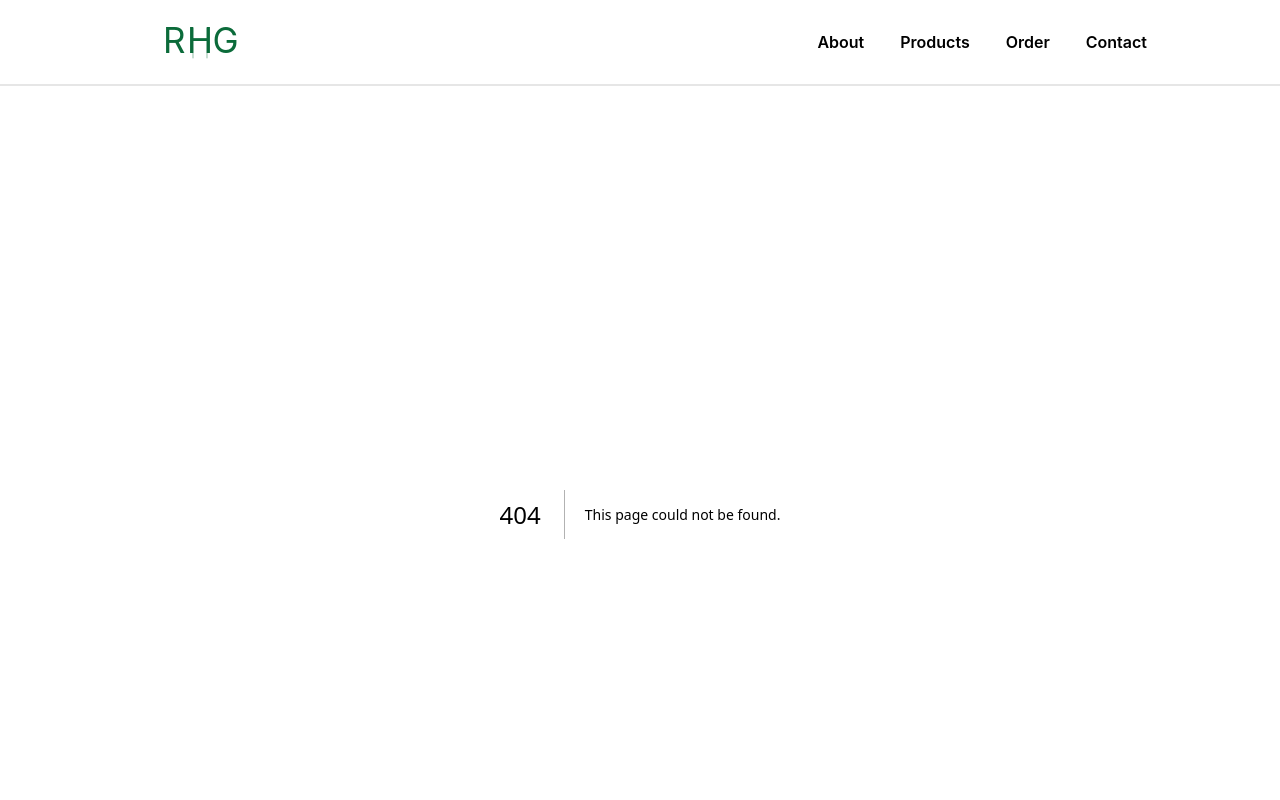
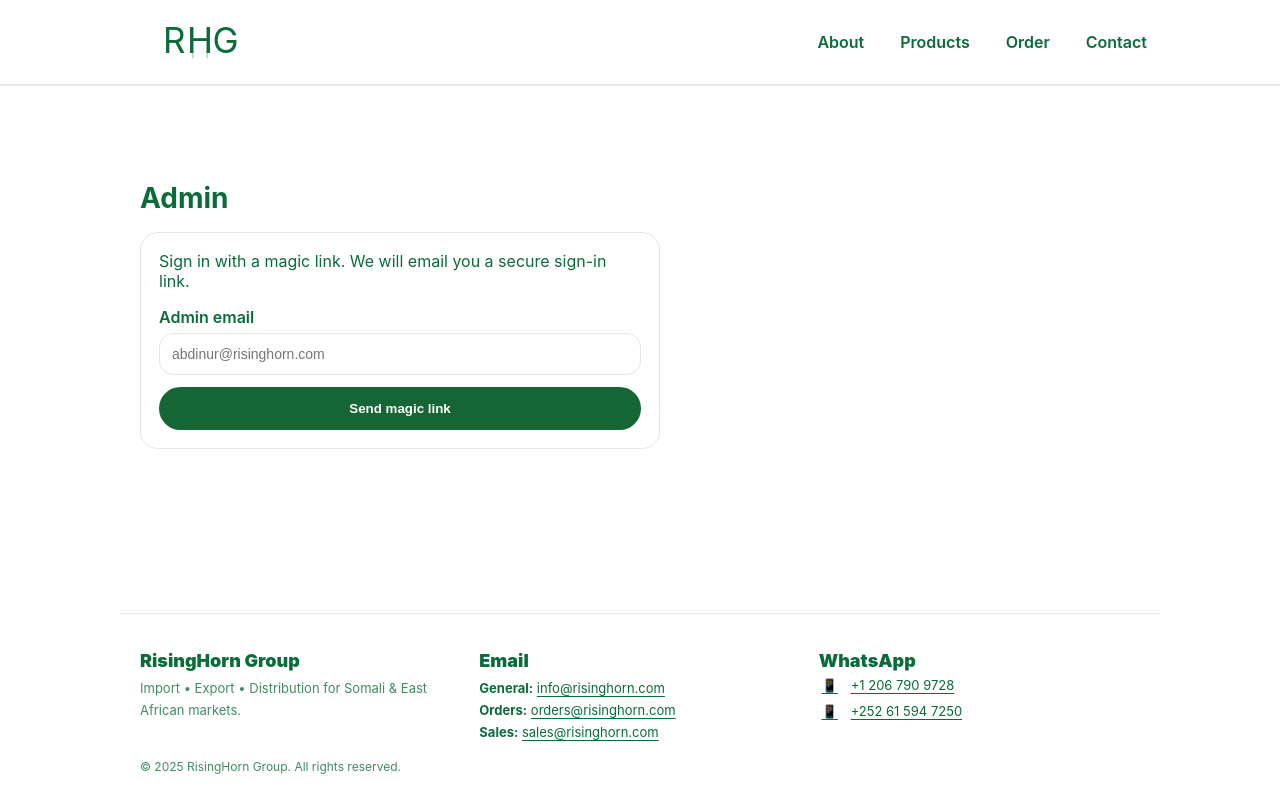
Before and after one commit to noor7me/RisingHornGroup, a Next.js app: page /admin in a window 1280 px wide. Before the commit this address had no page. Shown: the top 800 px of the page. Built offline with nearby package versions, Linux system fonts and the light colour scheme; no server answers.

Commit message:
Admin page added

```diff
--- /dev/null
+++ b/app/admin/page.tsx
@@ -0,0 +1,189 @@
+"use client";
+
+import { useEffect, useMemo, useState } from "react";
+import Section from "../../components/Section";
+import { getSupabaseBrowserClient } from "@/lib/supabaseBrowser";
+
+type AdminStatus = "checking" | "signed_out" | "link_sent" | "not_admin" | "admin" | "error";
+
+export default function AdminPage() {
+  const supabase = useMemo(() => getSupabaseBrowserClient(), []);
+  const [status, setStatus] = useState<AdminStatus>("checking");
+  const [email, setEmail] = useState("");
+  const [message, setMessage] = useState<string>("");
+
+  async function checkAdminByEmail(userEmail: string) {
+    // Expect a simple allow-list table: public.admin_users(email text primary key)
+    const { data, error } = await supabase.from("admin_users").select("email").eq("email", userEmail).maybeSingle();
+
+    if (error) {
+      // If the table/policy isn't ready yet, show a clear message.
+      setStatus("error");
+      setMessage(error.message);
+      return;
+    }
+
+    if (!data?.email) {
+      setStatus("not_admin");
+      return;
+    }
+
+    setStatus("admin");
+  }
+
+  useEffect(() => {
+    let unsub: (() => void) | undefined;
+
+    (async () => {
+      const { data } = await supabase.auth.getSession();
+      const userEmail = data.session?.user?.email ?? "";
+      if (!userEmail) {
+        setStatus("signed_out");
+        return;
+      }
+      await checkAdminByEmail(userEmail);
+    })();
+
+    const { data: sub } = supabase.auth.onAuthStateChange(async (_event, session) => {
+      const userEmail = session?.user?.email ?? "";
+      if (!userEmail) {
+        setStatus("signed_out");
+        return;
+      }
+      await checkAdminByEmail(userEmail);
+    });
+
+    unsub = () => sub.subscription.unsubscribe();
+    return () => unsub?.();
+    // eslint-disable-next-line react-hooks/exhaustive-deps
+  }, []);
+
+  async function sendMagicLink(e: React.FormEvent) {
+    e.preventDefault();
+    setMessage("");
+    setStatus("checking");
+
+    const emailTrim = email.trim().toLowerCase();
+    if (!emailTrim) {
+      setStatus("signed_out");
+      setMessage("Please enter your email.");
+      return;
+    }
+
+    const redirectTo = typeof window !== "undefined" ? `${window.location.origin}/admin` : undefined;
+
+    const { error } = await supabase.auth.signInWithOtp({
+      email: emailTrim,
+      options: {
+        emailRedirectTo: redirectTo,
+      },
+    });
+
+    if (error) {
+      setStatus("error");
+      setMessage(error.message);
+      return;
+    }
+
+    setStatus("link_sent");
+  }
+
+  async function signOut() {
+    await supabase.auth.signOut();
+    setStatus("signed_out");
+    setMessage("");
+  }
+
+  return (
+    <main className="container">
+      <Section title="Admin">
+        {status === "checking" ? (
+          <p>Checking session…</p>
+        ) : null}
+
+        {status === "signed_out" ? (
+          <div className="card" style={{ maxWidth: 520 }}>
+            <p style={{ marginTop: 0 }}>
+              Sign in with a magic link. We will email you a secure sign-in link.
+            </p>
+
+            <form onSubmit={sendMagicLink} style={{ display: "grid", gap: 12 }}>
+              <label style={{ display: "grid", gap: 6 }}>
+                <span style={{ fontWeight: 600 }}>Admin email</span>
+                <input
+                  className="input"
+                  type="email"
+                  required
+                  placeholder="abdinur@risinghorn.com"
+                  value={email}
+                  onChange={(e) => setEmail(e.target.value)}
+                />
+              </label>
+
+              <button className="button" type="submit">
+                Send magic link
+              </button>
+
+              {message ? <p style={{ margin: 0, color: "crimson" }}>{message}</p> : null}
+            </form>
+          </div>
+        ) : null}
+
+        {status === "link_sent" ? (
+          <div className="card" style={{ maxWidth: 640 }}>
+            <p style={{ marginTop: 0 }}>
+              ✅ Check your email for the magic link. After you click it, you will return here and be signed in.
+            </p>
+            <p style={{ marginBottom: 0, opacity: 0.8 }}>
+              (If you don’t see it, check spam/junk and make sure your Supabase Email provider is enabled.)
+            </p>
+          </div>
+        ) : null}
+
+        {status === "not_admin" ? (
+          <div className="card" style={{ maxWidth: 720 }}>
+            <p style={{ marginTop: 0 }}>
+              You are signed in, but your account is not authorized for admin access.
+            </p>
+            <button className="button" type="button" onClick={signOut}>
+              Sign out
+            </button>
+          </div>
+        ) : null}
+
+        {status === "admin" ? (
+          <div className="card">
+            <div style={{ display: "flex", justifyContent: "space-between", gap: 12, flexWrap: "wrap" }}>
+              <div>
+                <h3 style={{ marginTop: 0 }}>Welcome, Admin</h3>
+                <p style={{ margin: 0, opacity: 0.8 }}>
+                  Next step: we can add a simple Products Manager here (create/update/disable products, upload images).
+                </p>
+              </div>
+
+              <button className="button" type="button" onClick={signOut}>
+                Sign out
+              </button>
+            </div>
+
+            <div style={{ marginTop: 16, display: "grid", gap: 12 }}>
+              <a className="button" href="/products" style={{ textDecoration: "none", textAlign: "center" }}>
+                View Products page
+              </a>
+              <a className="button" href="/order" style={{ textDecoration: "none", textAlign: "center" }}>
+                View Order page
+              </a>
+            </div>
+          </div>
+        ) : null}
+
+        {status === "error" ? (
+          <div className="card" style={{ maxWidth: 900 }}>
+            <p style={{ marginTop: 0, color: "crimson", fontWeight: 700 }}>Admin check error</p>
+            <p style={{ marginBottom: 0, whiteSpace: "pre-wrap" }}>{message}</p>
+          </div>
+        ) : null}
+      </Section>
+    </main>
+  );
+}
--- /dev/null
+++ b/lib/supabaseBrowser.ts
@@ -0,0 +1,31 @@
+import { createClient, type SupabaseClient } from "@supabase/supabase-js";
+
+/**
+ * Browser-side Supabase client (uses NEXT_PUBLIC_* env vars).
+ * Safe to use in client components.
+ */
+let _client: SupabaseClient | null = null;
+
+export function getSupabaseBrowserClient(): SupabaseClient {
+  if (_client) return _client;
+
+  const url = process.env.NEXT_PUBLIC_SUPABASE_URL;
+  const anonKey = process.env.NEXT_PUBLIC_SUPABASE_ANON_KEY;
+
+  if (!url || !anonKey) {
+    // Fail fast with a helpful error instead of returning null and causing runtime bugs.
+    throw new Error(
+      "Missing NEXT_PUBLIC_SUPABASE_URL or NEXT_PUBLIC_SUPABASE_ANON_KEY. Add them to .env.local and Vercel Environment Variables."
+    );
+  }
+
+  _client = createClient(url, anonKey, {
+    auth: {
+      persistSession: true,
+      autoRefreshToken: true,
+      detectSessionInUrl: true,
+    },
+  });
+
+  return _client;
+}
```
